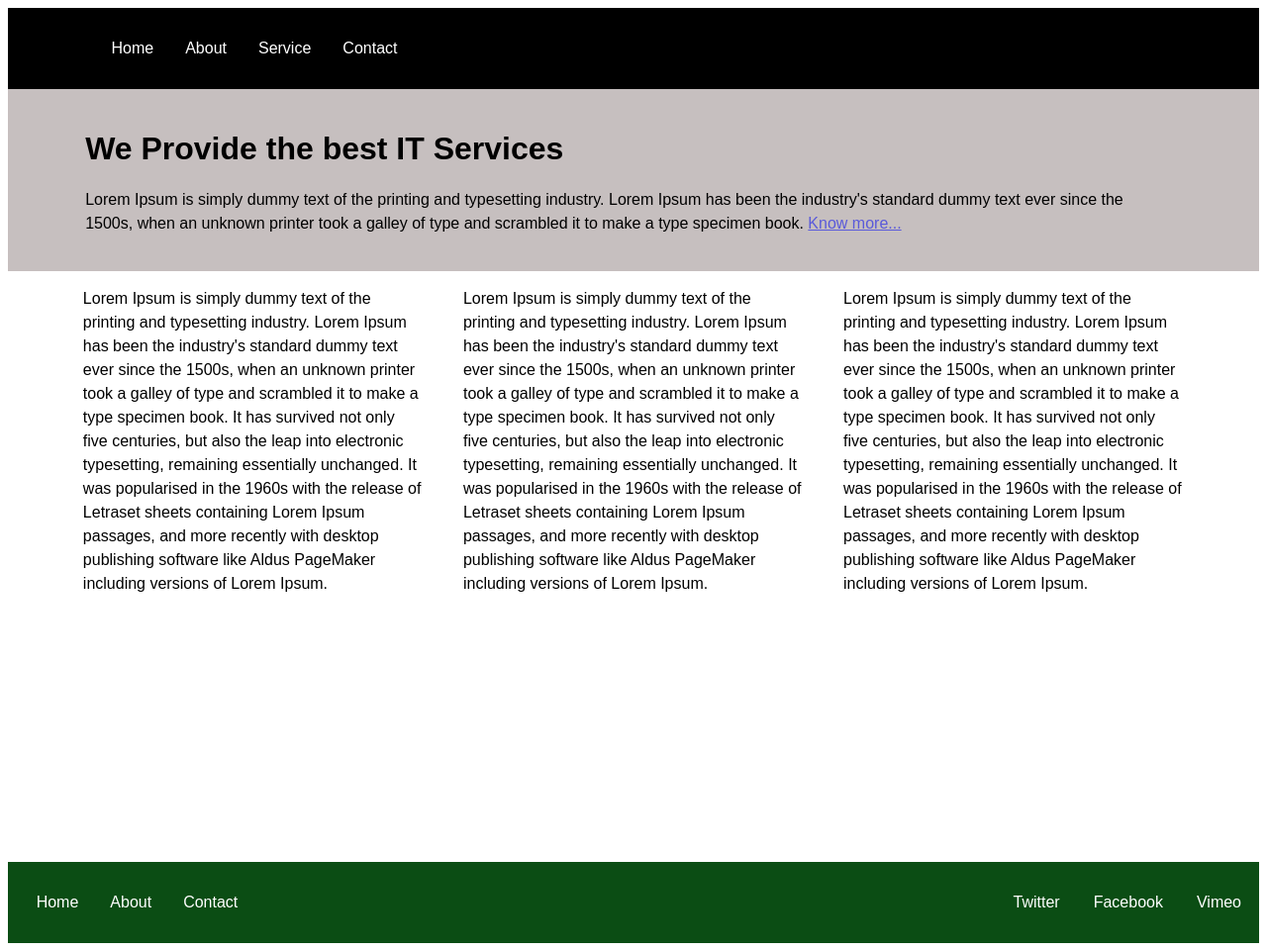
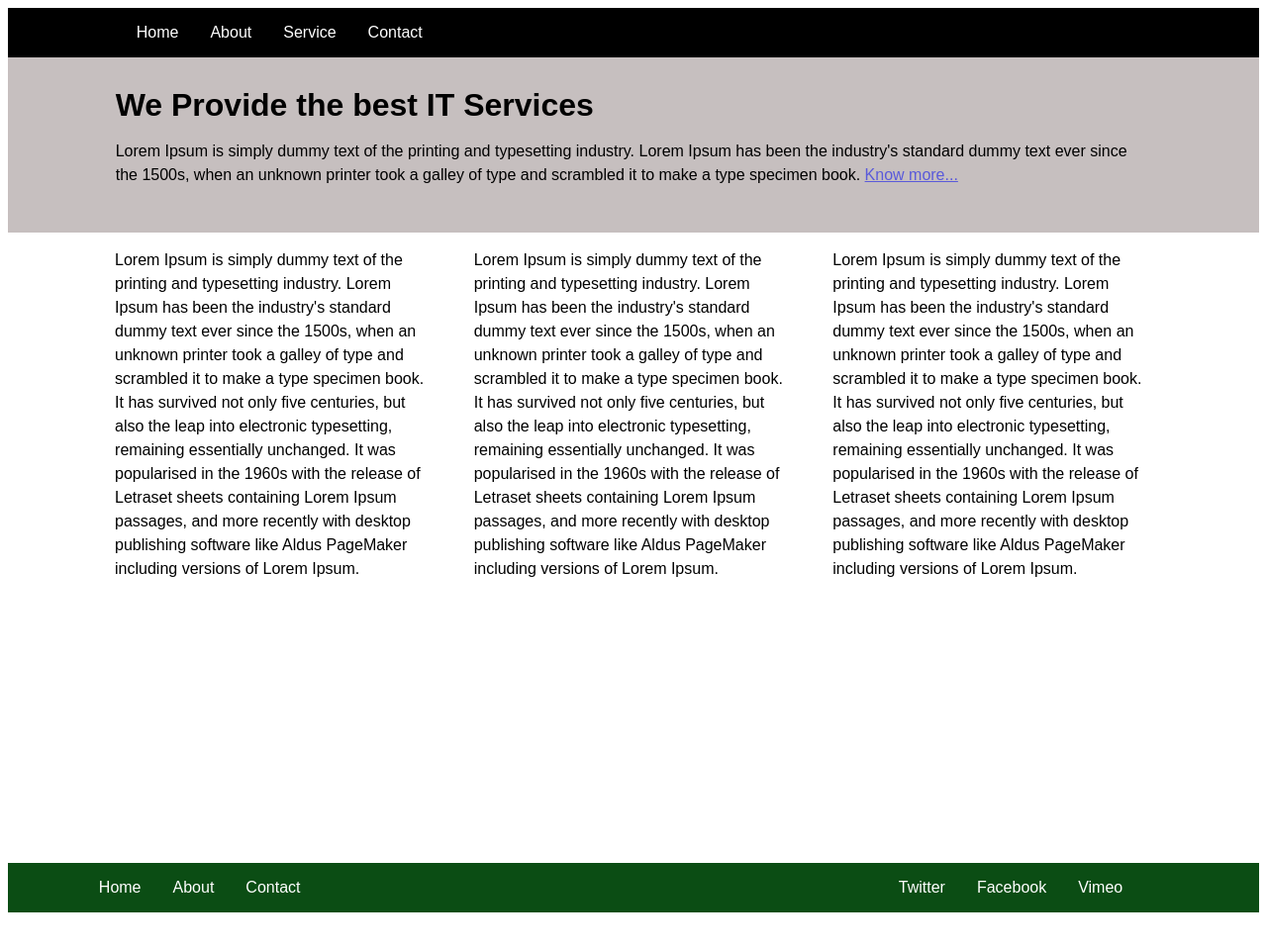
Before and after one commit to lipingd2/pageweb, a plain HTML site: page index.html in a window 1280 px wide. Shown: the whole page at 99% size. After the commit the page ends 938 px from the top, so only its background shows below. Drawn offline with Linux system fonts and the light colour scheme.

Commit message:
solve padding problem

```diff
--- a/index.css
+++ b/index.css
@@ -6,40 +6,50 @@ body {
 .top-part {
     background-color: black;
     position: relative;
-    padding: 0.1px 0;
+    /* padding: 0.1px 0; */
 }
-
+/* header */
 .sub-title{
     background-color: #c6bfbf;
     position: relative;
-    padding:20px 30px;
+    /* padding:1% 5%; */
+    padding: 0px 5%;
+}
+
+h1 {
+    margin: 0px;
 }
 
 .title-text {
     width: 90%;
     margin-left: 4%;
+    padding: 30px 0px;
 }
 
 .title-text a {
     color: rgb(90, 90, 218);
 }
 
+/* text-body */
 .med-part{
     position: relative;
     display: grid;
     grid-template-columns: 1fr 1fr 1fr;
     column-gap: 40px;
-    padding: 0 6% 20% 6%;
+    padding: 0 8.55% 20% 8.55%;
 }
 
 p {
     line-height: 1.5em;
   }
 
+  /* bottom */
 .final-part{
     background-color: #0b4d14;
-    padding: 0.1px 0;
+    /* padding: 0.1px 0; */
 }
+
+/* nav bar and bottom nav bar */
 .ul-section{
     list-style-type: none;
 
@@ -47,14 +57,14 @@ p {
     overflow: hidden;
   }
 .top-ul {
-    margin-left: 7%;
+    margin-left: 9%;
+    margin-top: 0px;
+    margin-bottom: 0px;
 }
 
 .bottom-ul {
-    margin-left: 1%;
+    margin-left: 6%;
 }
-
-
 
 li a {
     float: left;
@@ -66,6 +76,5 @@ li a {
 }
 
 .right-bottom {
-    float: right;
-    padding-right: 2px;
+    padding-left: 68%;
 }
--- a/index.html
+++ b/index.html
@@ -68,9 +68,9 @@
             <li><a href="">Home</a></li>
             <li><a href="">About</a></li>
             <li><a href="">Contact</a></li>
-            <li class="right-bottom"><a href="">Vimeo</a></li>
-            <li class="right-bottom"><a href="">Facebook</a></li>
             <li class="right-bottom"><a href="">Twitter</a></li>
+            <li ><a href="">Facebook</a></li>
+            <li ><a href="">Vimeo</a></li>
         </ul>
     </footer>
 </body>
```
